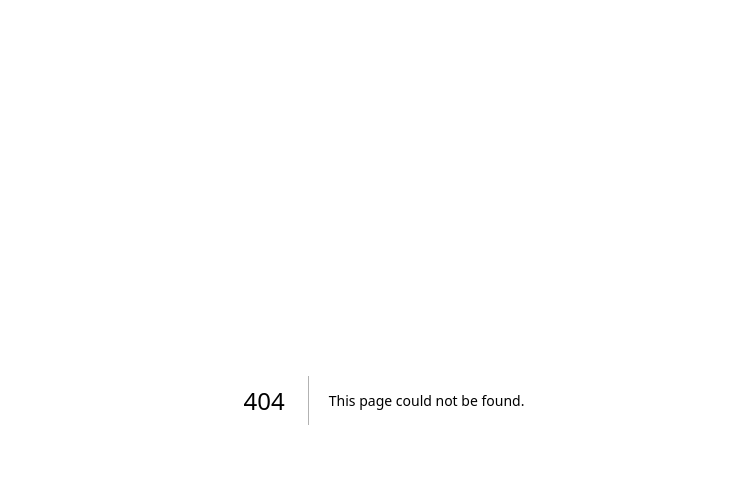
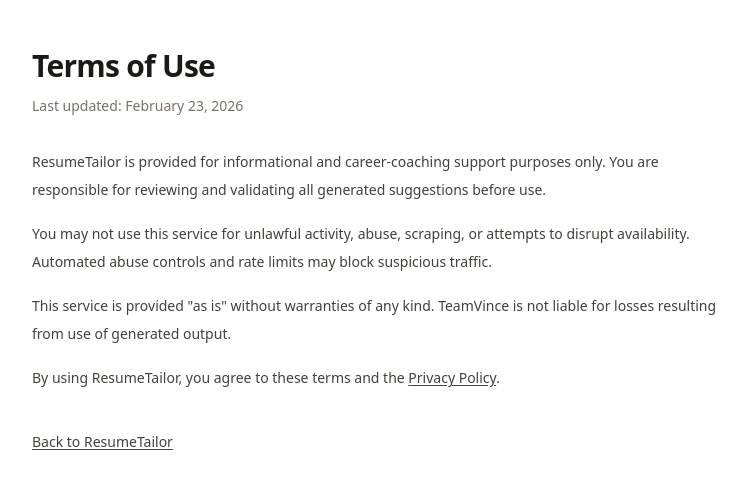
Before and after one commit to VJDiPaola/LinkedIn-Resume-Builder, a Next.js app: page /terms in a window 1280 px wide. Before the commit this address had no page. Shown: the top 486 px of the page, without its empty margins (256-1002 px from the left). Built offline with nearby package versions, Linux system fonts and the light colour scheme.

Commit message:
feat: implement privacy policy and terms of use pages with links

```diff
--- a/src/app/api/optimize/route.ts
+++ b/src/app/api/optimize/route.ts
@@ -1,6 +1,6 @@
 import { openai } from "@ai-sdk/openai";
 import { streamObject } from "ai";
-import { InputSchema, OutputSchema } from "@/lib/schemas";
+import { InputSchema, OutputSchema, type InputType } from "@/lib/schemas";
 import { rateLimit, buildLimitKey } from "@/lib/rate-limit";
 import { verifySessionToken } from "@/lib/session";
 import { jsonError } from "@/lib/api-errors";
@@ -9,11 +9,41 @@
 import { log } from "@/lib/logger";
 
 export const maxDuration = 60;
+const MIN_FORM_FILL_MS = 1_200;
+const FUTURE_TIMESTAMP_SKEW_MS = 30_000;
+const BOT_UA_PATTERN = /(bot|crawler|spider|curl|wget|python|postman|insomnia)/i;
 
 function getClientIp(req: Request): string {
     const xff = req.headers.get("x-forwarded-for");
     if (xff) return xff.split(",")[0]?.trim() ?? "unknown";
     return req.headers.get("x-real-ip") ?? "unknown";
+}
+
+function getBotGateFailureReason(req: Request, input: InputType): string | null {
+    if (input.website && input.website.trim().length > 0) {
+        return "honeypot_filled";
+    }
+
+    const formStartedAt = input.formStartedAt;
+    if (!formStartedAt) {
+        return "missing_form_started_at";
+    }
+
+    const now = Date.now();
+    if (formStartedAt > now + FUTURE_TIMESTAMP_SKEW_MS) {
+        return "future_form_started_at";
+    }
+
+    if (now - formStartedAt < MIN_FORM_FILL_MS) {
+        return "submitted_too_fast";
+    }
+
+    const userAgent = req.headers.get("user-agent");
+    if (userAgent && BOT_UA_PATTERN.test(userAgent)) {
+        return "bot_user_agent";
+    }
+
+    return null;
 }
 
 export async function POST(req: Request) {
@@ -59,6 +89,12 @@
                 status: 400,
                 headers: { "Content-Type": "application/json" },
             });
+        }
+
+        const botGateFailure = getBotGateFailureReason(req, parseResult.data);
+        if (botGateFailure) {
+            log.warn("Bot gate blocked request", { sessionToken: tokenPrefix, reason: botGateFailure });
+            return jsonError("Request blocked by anti-abuse checks.", "BOT_DETECTED", 403);
         }
 
         const { jobDescription, currentRole, targetRole, resumeText } = parseResult.data;
--- a/src/app/page.tsx
+++ b/src/app/page.tsx
@@ -1,6 +1,7 @@
 "use client";
 
 import { useRef, useState } from "react";
+import Link from "next/link";
 import { InputForm } from "@/components/InputForm";
 import { ResultsDashboard } from "@/components/ResultsDashboard";
 import { ResultsSkeleton } from "@/components/ResultsSkeleton";
@@ -104,6 +105,15 @@
             teamvince
           </a>
         </p>
+        <p className="mt-2 text-xs text-stone-400">
+          <Link href="/terms" className="hover:text-stone-600 underline underline-offset-2">
+            Terms
+          </Link>
+          {" · "}
+          <Link href="/privacy" className="hover:text-stone-600 underline underline-offset-2">
+            Privacy
+          </Link>
+        </p>
       </footer>
     </div>
   );
--- /dev/null
+++ b/src/app/privacy/page.tsx
@@ -0,0 +1,41 @@
+import type { Metadata } from "next";
+import Link from "next/link";
+
+export const metadata: Metadata = {
+  title: "Privacy Policy | ResumeTailor",
+  description: "Privacy policy for ResumeTailor by TeamVince.",
+};
+
+export default function PrivacyPage() {
+  return (
+    <main className="mx-auto w-full max-w-3xl px-4 py-12 sm:px-6 lg:px-8">
+      <h1 className="text-3xl font-bold tracking-tight text-stone-900">Privacy Policy</h1>
+      <p className="mt-3 text-sm text-stone-500">Last updated: February 23, 2026</p>
+
+      <section className="mt-8 space-y-4 text-sm leading-7 text-stone-700">
+        <p>
+          ResumeTailor collects only the text you submit (job descriptions, resume content, and role inputs) so the app can generate optimization results.
+        </p>
+        <p>
+          Submitted text is sent to OpenAI to produce analysis output. Avoid including highly sensitive personal information such as Social Security numbers, bank details, or account passwords.
+        </p>
+        <p>
+          We use technical data such as IP-based rate-limit keys and session cookies to protect the service from abuse. We do not sell your personal information.
+        </p>
+        <p>
+          For requests about this policy, contact{" "}
+          <a className="underline underline-offset-2" href="https://teamvince.com" target="_blank" rel="noopener noreferrer">
+            teamvince.com
+          </a>
+          .
+        </p>
+      </section>
+
+      <p className="mt-10 text-sm">
+        <Link href="/" className="underline underline-offset-2 text-stone-700 hover:text-stone-900">
+          Back to ResumeTailor
+        </Link>
+      </p>
+    </main>
+  );
+}
--- /dev/null
+++ b/src/app/terms/page.tsx
@@ -0,0 +1,41 @@
+import type { Metadata } from "next";
+import Link from "next/link";
+
+export const metadata: Metadata = {
+  title: "Terms of Use | ResumeTailor",
+  description: "Terms of use for ResumeTailor by TeamVince.",
+};
+
+export default function TermsPage() {
+  return (
+    <main className="mx-auto w-full max-w-3xl px-4 py-12 sm:px-6 lg:px-8">
+      <h1 className="text-3xl font-bold tracking-tight text-stone-900">Terms of Use</h1>
+      <p className="mt-3 text-sm text-stone-500">Last updated: February 23, 2026</p>
+
+      <section className="mt-8 space-y-4 text-sm leading-7 text-stone-700">
+        <p>
+          ResumeTailor is provided for informational and career-coaching support purposes only. You are responsible for reviewing and validating all generated suggestions before use.
+        </p>
+        <p>
+          You may not use this service for unlawful activity, abuse, scraping, or attempts to disrupt availability. Automated abuse controls and rate limits may block suspicious traffic.
+        </p>
+        <p>
+          This service is provided &quot;as is&quot; without warranties of any kind. TeamVince is not liable for losses resulting from use of generated output.
+        </p>
+        <p>
+          By using ResumeTailor, you agree to these terms and the{" "}
+          <Link className="underline underline-offset-2" href="/privacy">
+            Privacy Policy
+          </Link>
+          .
+        </p>
+      </section>
+
+      <p className="mt-10 text-sm">
+        <Link href="/" className="underline underline-offset-2 text-stone-700 hover:text-stone-900">
+          Back to ResumeTailor
+        </Link>
+      </p>
+    </main>
+  );
+}
--- a/src/components/InputForm.tsx
+++ b/src/components/InputForm.tsx
@@ -1,6 +1,7 @@
 "use client";
 
 import { useState } from "react";
+import Link from "next/link";
 import { Button } from "@/components/ui/button";
 import { Input } from "@/components/ui/input";
 import { Textarea } from "@/components/ui/textarea";
@@ -20,11 +21,16 @@
         targetRole: "",
         jobDescription: "",
         resumeText: "",
+        website: "",
+        formStartedAt: Date.now(),
     });
 
     const handleSubmit = (e: React.FormEvent) => {
         e.preventDefault();
-        onSubmit(formData);
+        onSubmit({
+            ...formData,
+            formStartedAt: formData.formStartedAt || Date.now(),
+        });
     };
 
     return (
@@ -38,6 +44,19 @@
             </CardHeader>
             <CardContent>
                 <form onSubmit={handleSubmit} className="space-y-6">
+                    <div className="hidden" aria-hidden="true">
+                        <Label htmlFor="website">Website</Label>
+                        <Input
+                            id="website"
+                            name="website"
+                            tabIndex={-1}
+                            autoComplete="off"
+                            value={formData.website}
+                            onChange={(e) => setFormData({ ...formData, website: e.target.value })}
+                            disabled={isLoading}
+                        />
+                    </div>
+
                     <div className="grid grid-cols-1 md:grid-cols-2 gap-4">
                         <div className="space-y-2">
                             <Label htmlFor="currentRole" className="text-stone-600">Current Role</Label>
@@ -108,6 +127,18 @@
                             </>
                         )}
                     </Button>
+
+                    <p className="text-xs leading-relaxed text-stone-500">
+                        By submitting, you agree to our{" "}
+                        <Link href="/terms" className="font-medium text-stone-700 hover:text-stone-900 underline underline-offset-2">
+                            Terms
+                        </Link>{" "}
+                        and{" "}
+                        <Link href="/privacy" className="font-medium text-stone-700 hover:text-stone-900 underline underline-offset-2">
+                            Privacy Policy
+                        </Link>
+                        . Do not submit highly sensitive personal data.
+                    </p>
                 </form>
             </CardContent>
         </Card>
--- a/src/lib/schemas.ts
+++ b/src/lib/schemas.ts
@@ -4,7 +4,9 @@
   jobDescription: z.string().min(50, "Please provide a longer job description.").max(20000, "Job description is too long."),
   currentRole: z.string().min(2, "Current role is required.").max(200, "Current role is too long."),
   targetRole: z.string().min(2, "Target role is required.").max(200, "Target role is too long."),
-  resumeText: z.string().min(50, "Please paste your resume text.").max(20000, "Resume text is too long.")
+  resumeText: z.string().min(50, "Please paste your resume text.").max(20000, "Resume text is too long."),
+  website: z.string().max(200).optional(),
+  formStartedAt: z.number().int().positive().optional(),
 });
 
 export const OutputSchema = z.object({
```
Also changed, not shown: 2 other files (tests, documents, lock files or other folders).
